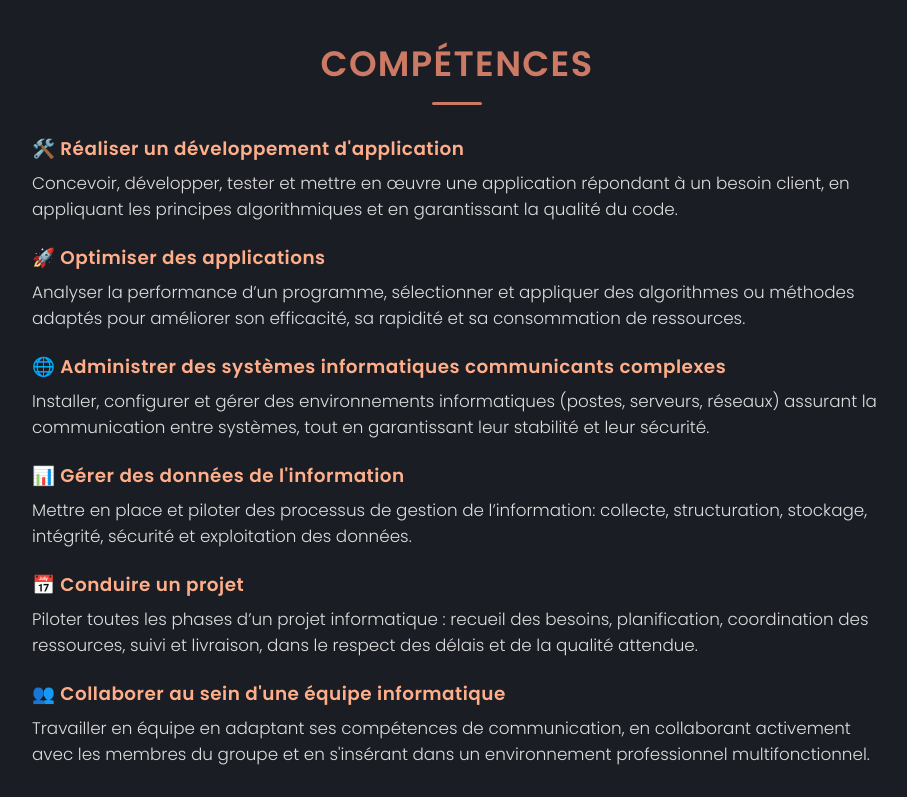
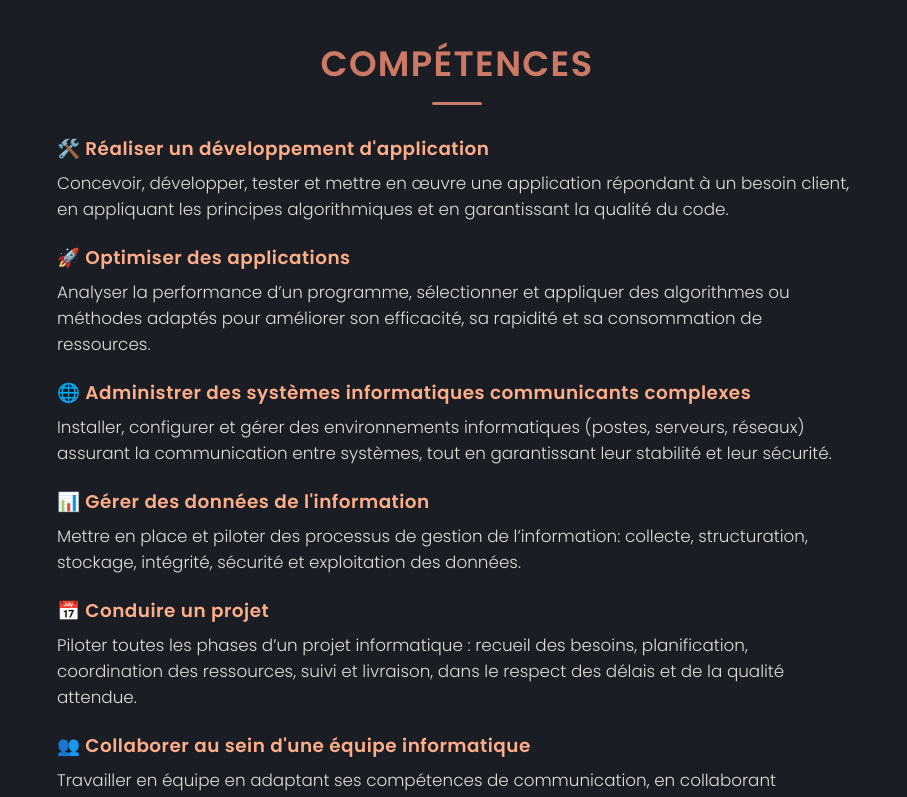
Before and after one commit to Quoruda/portfolio, a Vue app: page / in a window 1280 px wide. Shown: the part 600-1397 px from the top of the page, without its empty margins (183-1090 px from the left). Built offline with nearby package versions, Linux system fonts and the light colour scheme.

Commit message:
Resize skills

```diff
--- a/src/views/HomeView.vue
+++ b/src/views/HomeView.vue
@@ -661,7 +661,7 @@ strong {
   list-style: none;
   padding: 0;
   margin: 0 auto;
-  max-width: min(850px, 90%);
+  max-width: min(800px, 90%);
   display: flex;
   flex-direction: column;
   gap: 22px;
```
